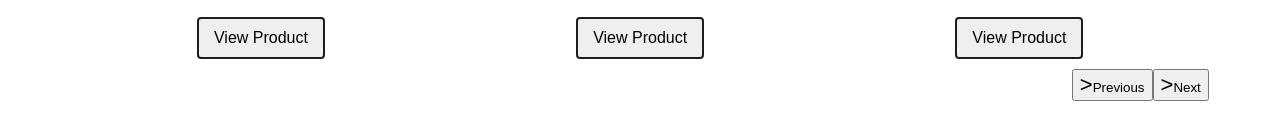
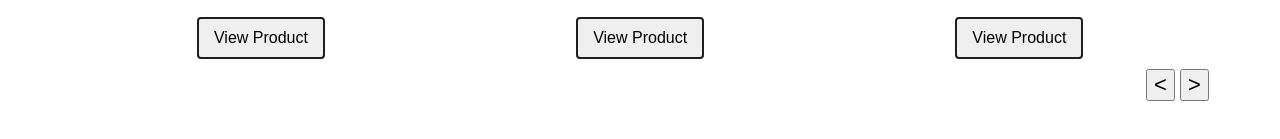
Before and after one commit to PatrickWhitehouse/Vue-Carousel, a Vue app in the folder carousel/: page / in a window 1280 px wide. Shown: the part 569-708 px from the top of the page. Built offline with nearby package versions, Linux system fonts and the light colour scheme.

Commit message:
use content for button arrows

```diff
--- a/carousel/src/App.vue
+++ b/carousel/src/App.vue
@@ -148,16 +148,23 @@ a:focus {
 }
 
 /* Buttons, prev and next */
-  .actions{
-    display: flex;
-    justify-content: flex-end;
-    .action{
-      &::before{
-        font-size: 22px;
-        content: ">";
+.actions {
+  display: flex;
+  justify-content: flex-end;
+  .action {
+    font-size: 0;
+    &::before {
+      content: ">";
+      font-size: 22px;
+    }
+    &.prev {
+      margin-right: 5px;
+      &::before {
+        content: "<";
       }
     }
   }
+}
 
 /* Product wrapper */
 .products {
@@ -221,7 +228,7 @@ a:focus {
     transition: ease-in-out 0.25s all;
     transform: translateY(-3px);
     .product__action {
-      color: #FFF;
+      color: #fff;
       &::before {
         transform: scaleX(1);
         transition: ease-in-out 0.25s all;
```
